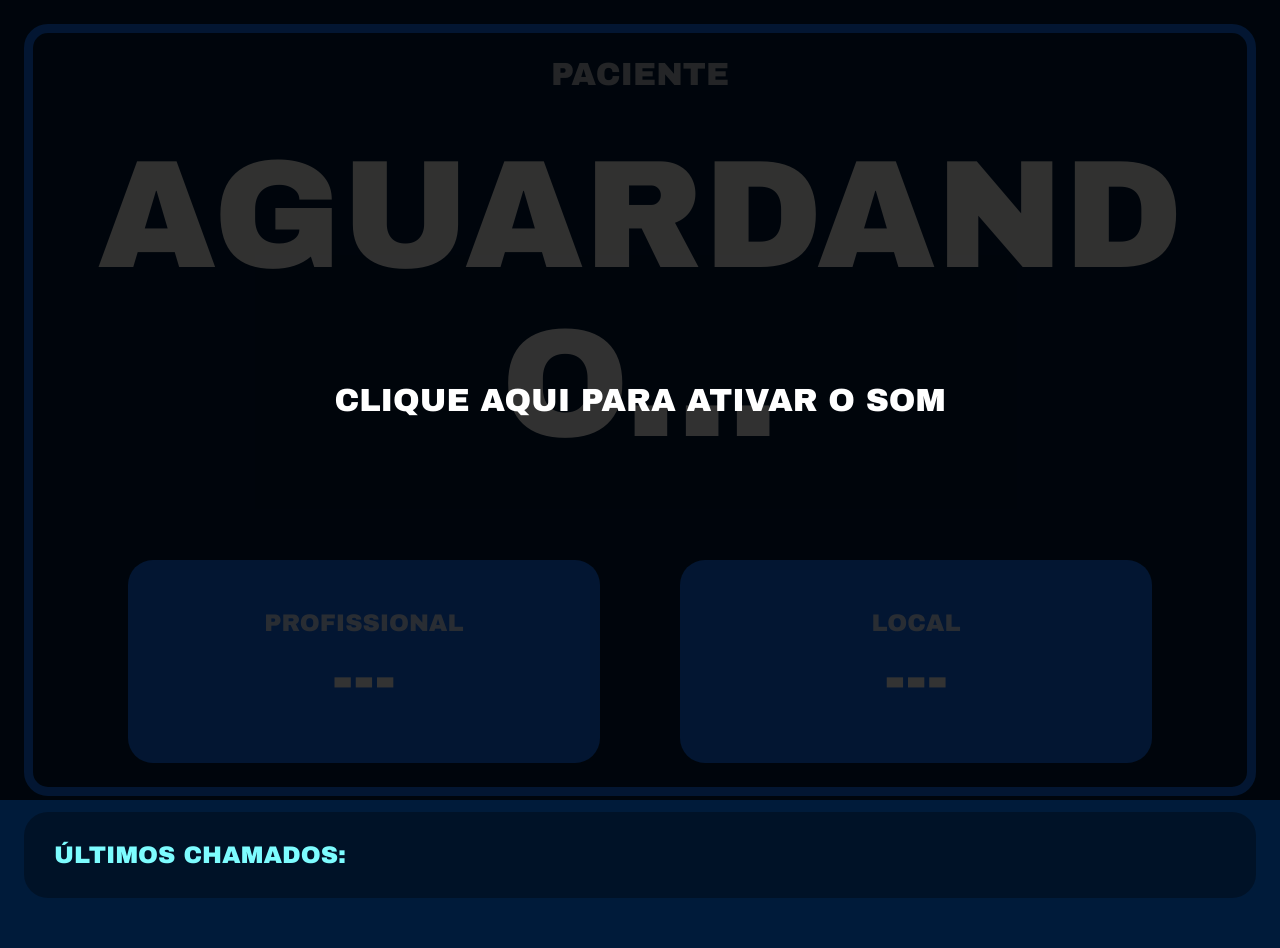
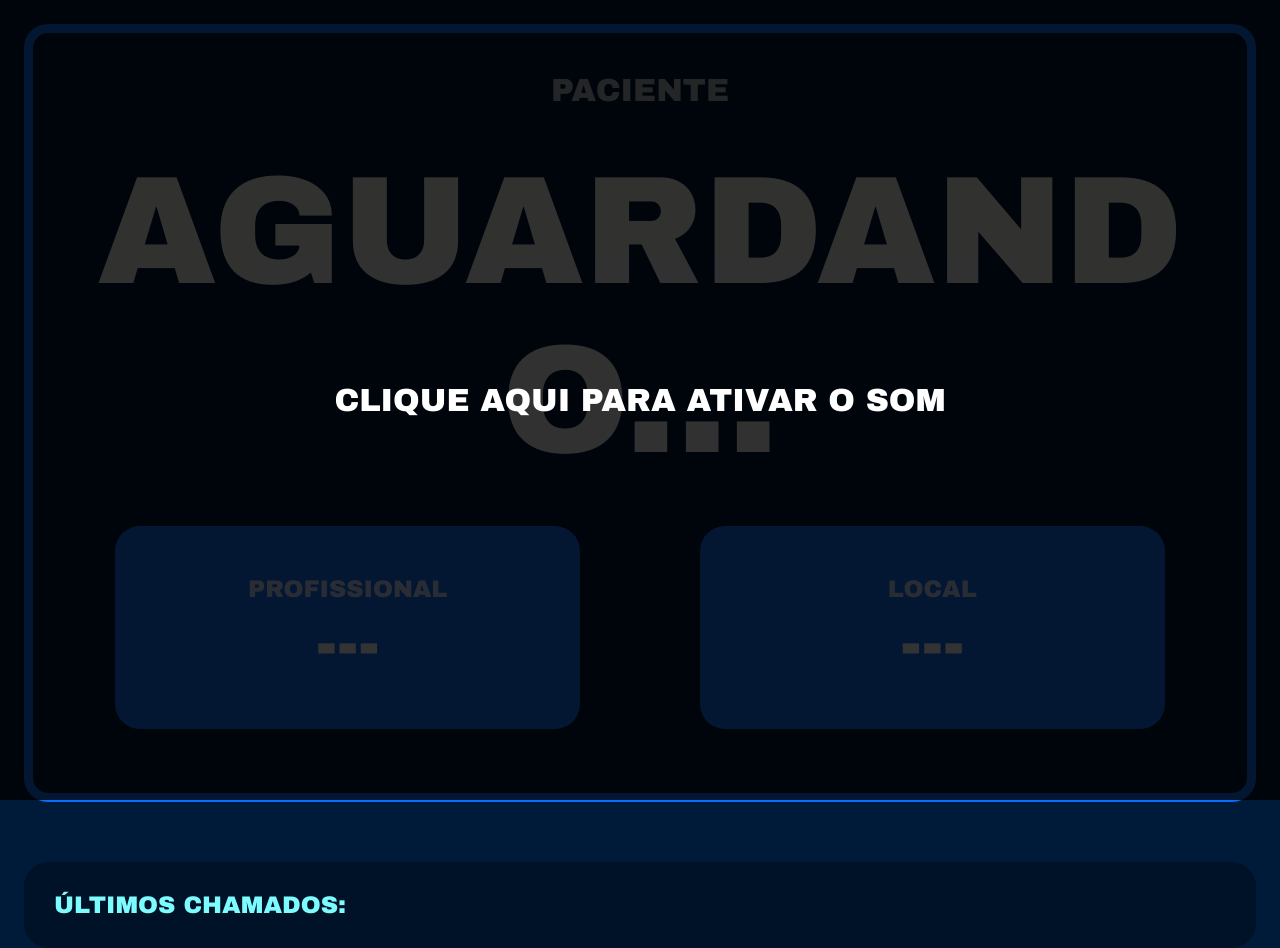
Before and after one commit to RafaelRlbjp/painel-chamada2, a website: page public/painel.html in a window 1280 px wide. Before the commit the page ends 898 px from the top, so only its background shows below. Drawn offline with nearby package versions, Linux system fonts and the light colour scheme; no server answers.

Commit message:
ajuste fino layout tv

```diff
--- a/public/painel.css
+++ b/public/painel.css
@@ -187,3 +187,31 @@ body {
 }
 
 }
+
+@media (min-width: 1200px) {
+
+.area-principal{
+  padding-top:40px;
+}
+
+#nome-paciente{
+  margin-bottom:60px;
+}
+
+/* separar bem profissional / local */
+.cards-container{
+  gap:120px;
+  margin-top:20px;
+}
+
+/* subir cards um pouco */
+.cards-container{
+  transform: translateY(-40px);
+}
+
+/* evitar que invadam histórico */
+.secao-historico{
+  margin-top:60px;
+}
+
+}
```
